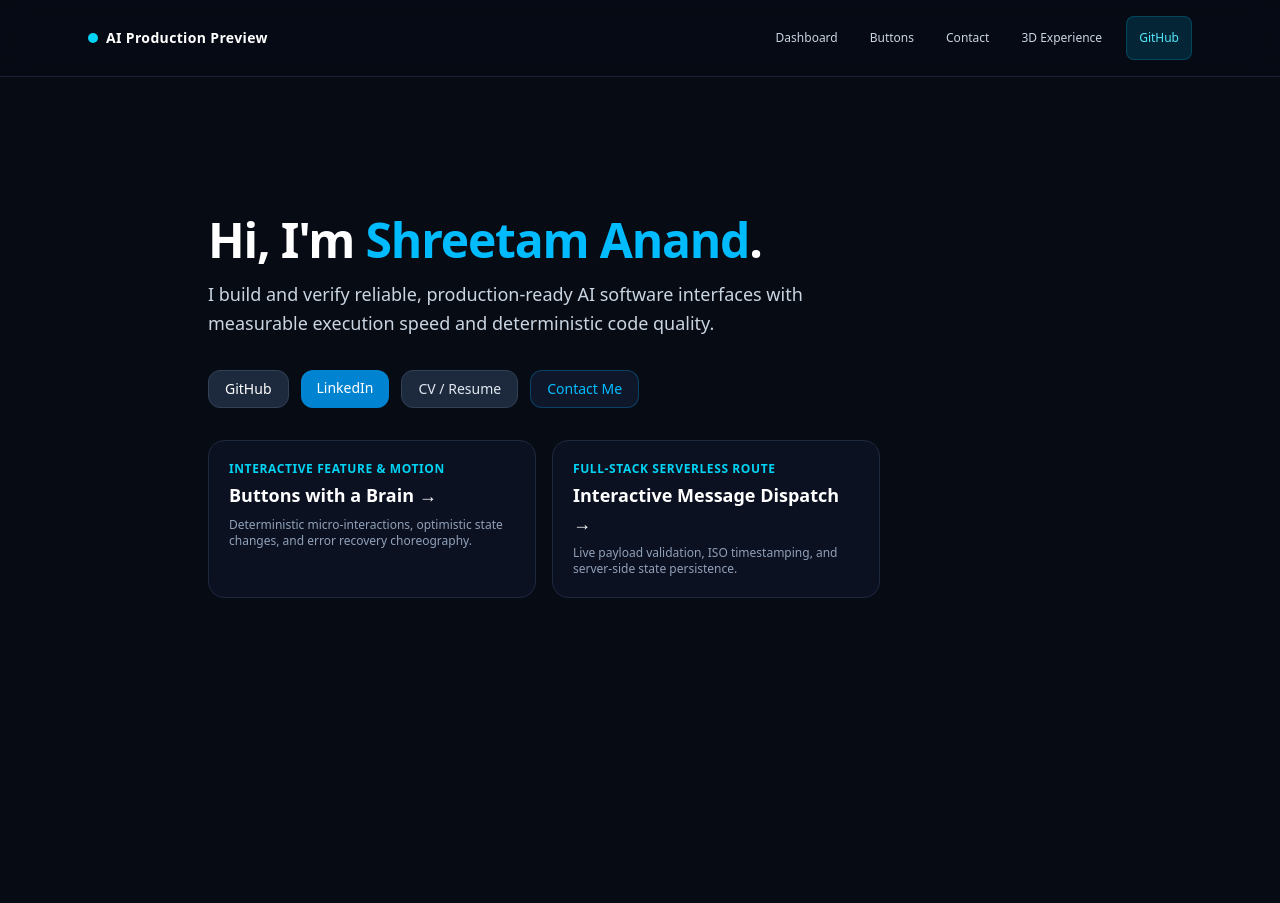
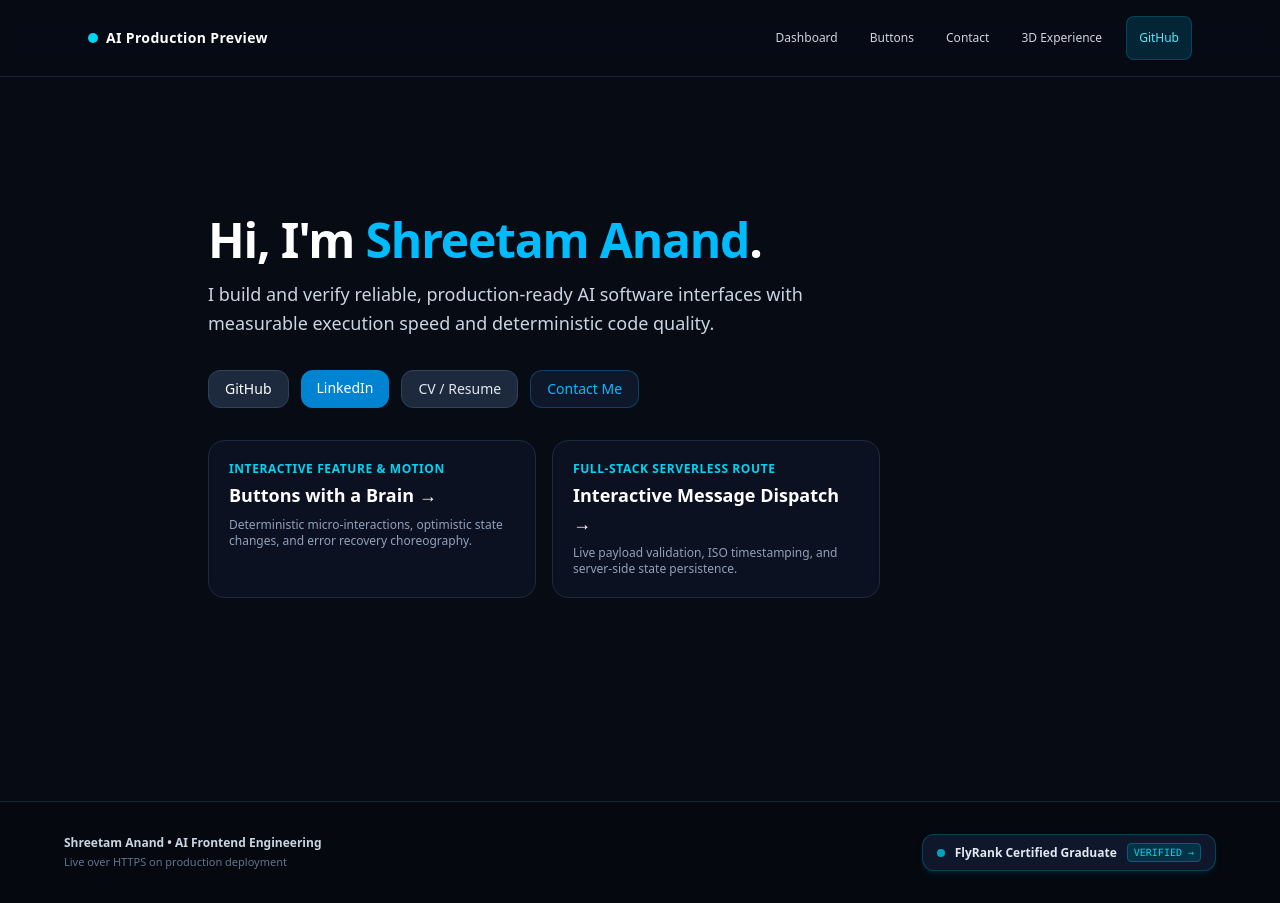
Before and after one commit to shreetam-an223/ai-app-preview, a Next.js app: page / in a window 1280 px wide. Before the commit the page ends 800 px from the top, so only its background shows below. Built offline with nearby package versions, Linux system fonts and the light colour scheme.

Commit message:
feat(launch): install Vercel analytics, add FlyRank verification badge, and finalize launch hygiene

```diff
--- a/package.json
+++ b/package.json
@@ -13,6 +13,7 @@
   "dependencies": {
     "@react-three/drei": "^10.7.9",
     "@react-three/fiber": "^9.8.1",
+    "@vercel/analytics": "^2.0.1",
     "next": "16.3.2",
     "react": "19.2.8",
     "react-dom": "19.2.8",
--- a/src/app/layout.tsx
+++ b/src/app/layout.tsx
@@ -1,5 +1,6 @@
 import type { Metadata } from "next";
 import Link from "next/link";
+import { Analytics } from "@vercel/analytics/react";
 import "./globals.css";
 
 export const metadata: Metadata = {
@@ -21,6 +22,9 @@ export const metadata: Metadata = {
   ],
   authors: [{ name: "Shreetam Anand", url: "https://github.com/shreetam-an223" }],
   creator: "Shreetam Anand",
+  icons: {
+    icon: "/favicon.ico",
+  },
   openGraph: {
     type: "website",
     locale: "en_US",
@@ -46,11 +50,12 @@ export default function RootLayout({
 }) {
   return (
     <html lang="en" className="dark">
-      <body className="bg-[#070b14] text-slate-100 min-h-screen antialiased selection:bg-cyan-500 selection:text-white">
+      <body className="bg-[#070b14] text-slate-100 min-h-screen flex flex-col antialiased selection:bg-cyan-500 selection:text-white">
         <a href="#main-content" className="skip-to-content">
           Skip to main content
         </a>
 
+        {/* Top Navigation Bar */}
         <header role="banner" className="sticky top-0 z-50 backdrop-blur-md bg-[#070b14]/80 border-b border-slate-800/80">
           <nav aria-label="Main Navigation" className="max-w-6xl mx-auto px-4 sm:px-6 py-3 flex flex-wrap items-center justify-between gap-3">
             <Link
@@ -100,9 +105,42 @@ export default function RootLayout({
           </nav>
         </header>
 
-        <main id="main-content" role="main" className="w-full overflow-x-hidden">
+        {/* Main Content Area */}
+        <main id="main-content" role="main" className="flex-1 w-full overflow-x-hidden">
           {children}
         </main>
+
+        {/* Global Footer with FlyRank Badge */}
+        <footer role="contentinfo" className="border-t border-slate-800/80 bg-[#05080f] py-8 px-4 sm:px-6 mt-16">
+          <div className="max-w-6xl mx-auto flex flex-col sm:flex-row items-center justify-between gap-6 text-xs text-slate-400">
+            <div>
+              <p className="font-semibold text-slate-300">Shreetam Anand &bull; AI Frontend Engineering</p>
+              <p className="text-[11px] text-slate-500 mt-1">Live over HTTPS on production deployment</p>
+            </div>
+
+            {/* FlyRank Verification Badge */}
+            <div className="flex items-center gap-3">
+              <a
+                href="https://internship-badge.netlify.app/"
+                target="_blank"
+                rel="noopener noreferrer"
+                aria-label="FlyRank Verified Graduate Badge"
+                className="group flex items-center gap-2.5 px-3.5 py-2 rounded-xl bg-slate-900 border border-cyan-800/60 hover:border-cyan-400/80 transition-all shadow-md shadow-cyan-950/40"
+              >
+                <div className="h-2 w-2 rounded-full bg-cyan-400 animate-pulse" aria-hidden="true" />
+                <span className="text-xs font-semibold text-slate-200 group-hover:text-cyan-300 transition-colors">
+                  FlyRank Certified Graduate
+                </span>
+                <span className="text-[10px] uppercase font-mono px-1.5 py-0.5 rounded bg-cyan-950 text-cyan-400 border border-cyan-800">
+                  Verified &rarr;
+                </span>
+              </a>
+            </div>
+          </div>
+        </footer>
+
+        {/* Free Analytics Integration */}
+        <Analytics />
       </body>
     </html>
   );
```
Also changed, not shown: 1 other file (tests, documents, lock files or other folders).
